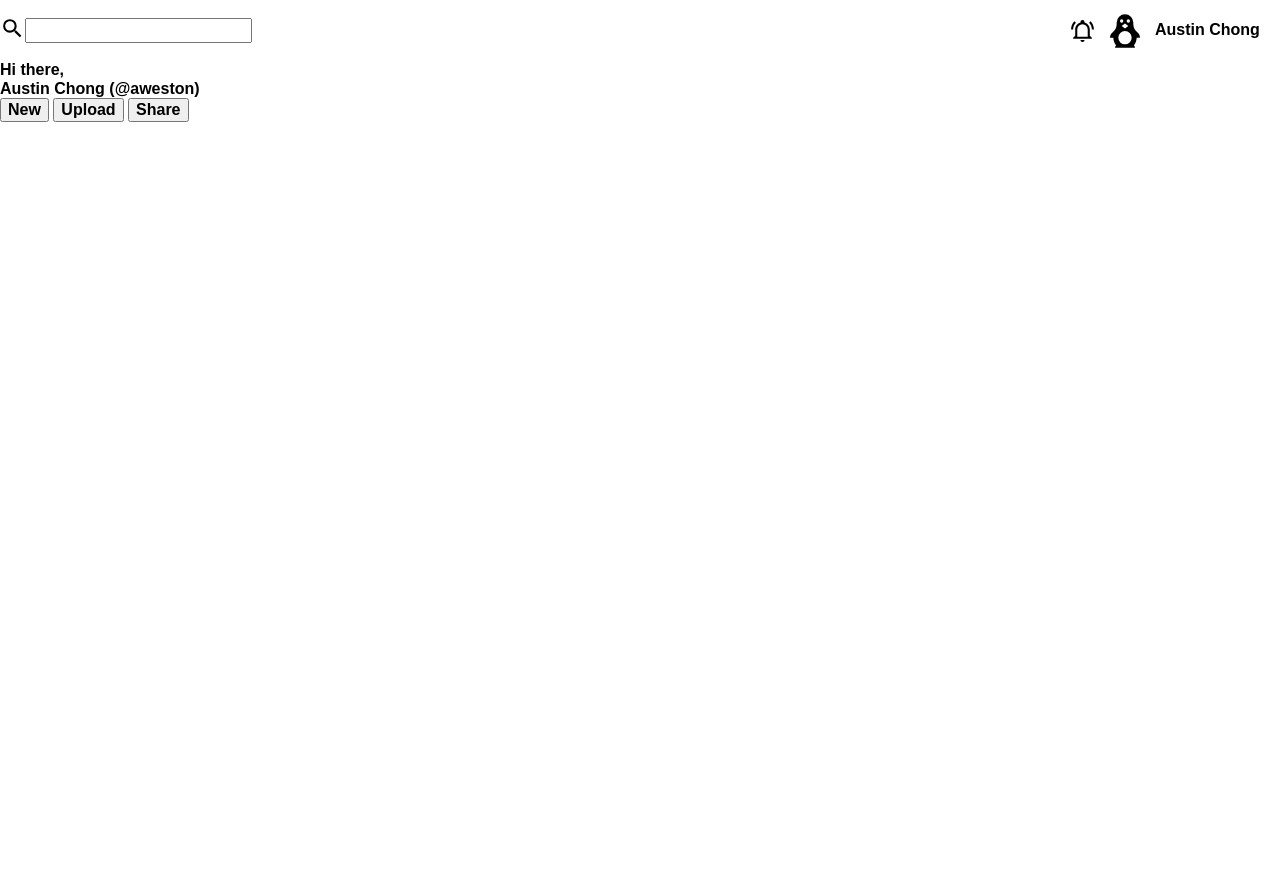
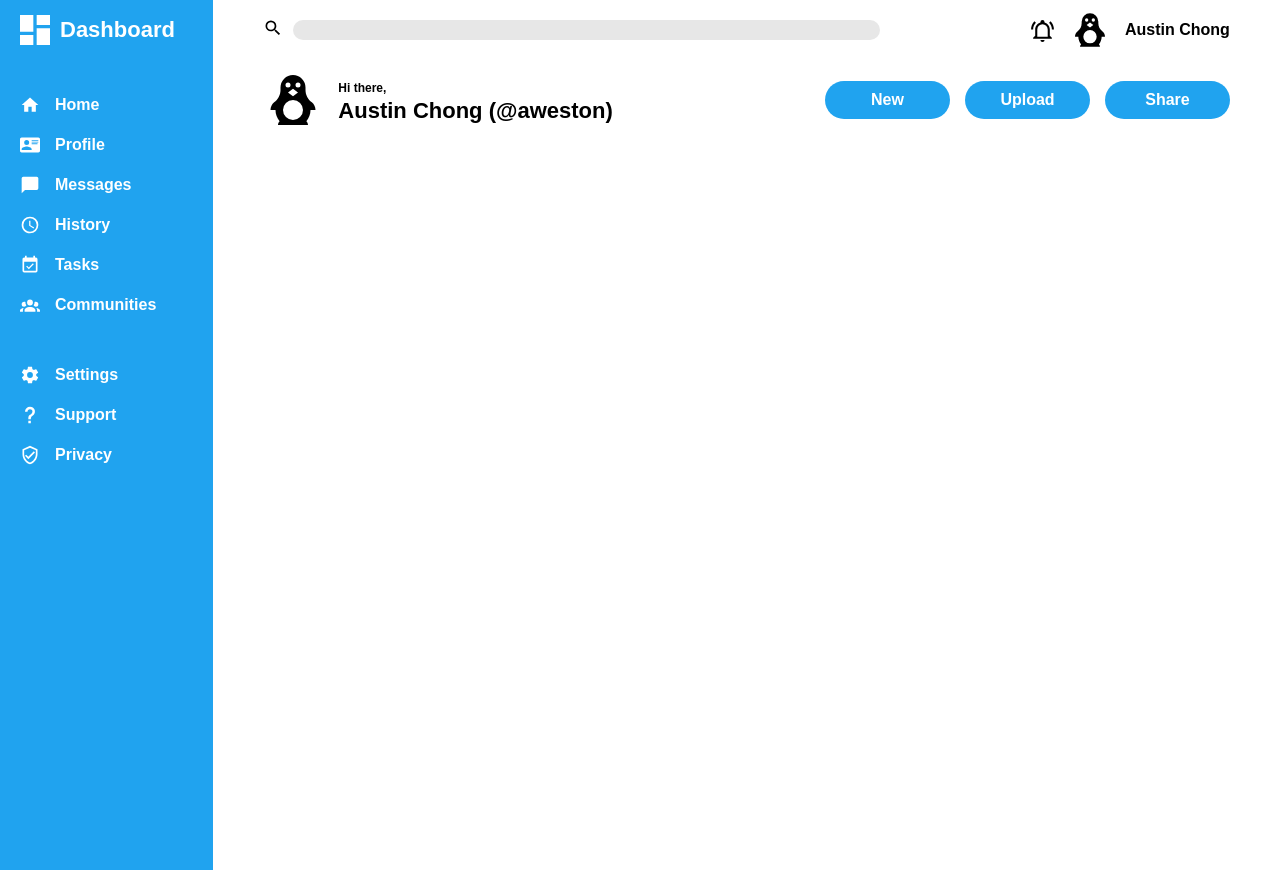
Before and after one commit to austinchong01/dashboard, a plain HTML site: page index.html in a window 1280 px wide. Before the commit the page ends 800 px from the top, so only its background shows below. Drawn offline with Linux system fonts and the light colour scheme.

Commit message:
Finish Header and Sidebar
Finished using grid for header and sidebar.

```diff
--- a/index.html
+++ b/index.html
@@ -11,7 +11,7 @@
     <header>
         <div class="top">
             <div class="search">
-                <label for="search"><img src="images/magnify.svg" alt="magnifying-glass"></label>
+                <label for="search"><img src="images/magnify.svg" alt="magnifying_glass"></label>
                 <input type="text" name="search" id="search">
             </div>
             <div class="right">
@@ -22,10 +22,10 @@
         </div>
 
         <div class="bottom">
-            <!-- <img src="" alt="icon"> -->
+            <img src="images/penguin.svg" alt="icon">
             <div>
-                <div>Hi there,</div>
-                <div>Austin Chong (@aweston)</div>
+                <div class="greeting">Hi there,</div>
+                <div class="tag">Austin Chong (@aweston)</div>
             </div>
             <button>New</button>
             <button>Upload</button>
@@ -34,7 +34,52 @@
     </header>
 
     <div class="sidebar">
+        <div class="dashboard">
+            <img src="images/view-dashboard.svg" alt="dashboard">
+            <span>Dashboard</span>
+        </div>
 
+        <div class="categories">
+            <div>
+                <img src="images/home.svg" alt="home">
+                <span>Home</span>
+            </div>
+            <div>
+                <img src="images/card-account-details.svg" alt="profile">
+                <span>Profile</span>
+            </div>
+            <div>
+                <img src="images/message.svg" alt="message">
+                <span>Messages</span>
+            </div>
+            <div>
+                <img src="images/clock-outline.svg" alt="history">
+                <span>History</span>
+            </div>
+            <div>
+                <img src="images/calendar-check.svg" alt="tasks">
+                <span>Tasks</span>
+            </div>
+            <div>
+                <img src="images/account-group.svg" alt="communities">
+                <span>Communities</span>
+            </div>
+        </div>
+
+        <div class="help">
+            <div>
+                <img src="images/cog.svg" alt="settings">
+                <span>Settings</span>
+            </div>
+            <div>
+                <img src="images/help.svg" alt="support">
+                <span>Support</span>
+            </div>
+            <div>
+                <img src="images/shield-check-outline.svg" alt="privacy">
+                <span>Privacy</span>
+            </div>
+        </div>
     </div>
 
     <main>
--- a/style.css
+++ b/style.css
@@ -4,30 +4,52 @@
     font-weight: 700;
 }
 
+body {
+    display: grid;
+    grid-template-columns: 1fr 5fr;
+    grid-template-rows: 1fr 5fr;
+}
+
+/*
+Header Block
+*/
 header {
+    grid-column: 2 / 3;
     display: grid;
     grid-template-rows: 1fr 1fr;
+    gap: 10px;
+    padding: 0px 50px 15px 50px;
 }
 
+/* search and profile icons */
 .top {
-    display: flex;
-    justify-content: space-between;
+    display: grid;
+    grid-template-columns: minmax(100px, 1000px) 200px;
+    gap: 150px;
 }
 .search {
     display: grid;
     grid-template-columns: 25px 1fr;
     align-items: center;
+    gap: 5px;
 }
+.search > input{
+    border-radius: 10px;
+    border-style: none;
+    background-color: #e7e7e7;
+}
+/* search icon */
 label img {
-    width: 25px;
-    height: 25px;
+    width: 20px;
+    height: 20px;
 }
 
+/* profile */
 .top .right {
     display: grid;
     grid-template-columns: 25px 40px 125px;
     align-items: center;
-    gap: 10px;
+    gap: 15px;
 }
 .right > img[src="images/bell-ring-outline.svg"]{
     width: 25px;
@@ -35,3 +57,91 @@ label img {
 .right > img[src="images/penguin.svg"]{
     width: 40px;
 }
+
+/* bottom of header */
+.bottom {
+    display: grid;
+    grid-template-columns: 60px minmax(300px, 1fr) repeat(3, 125px);
+    align-items: center;
+    gap: 15px;
+}
+.bottom > img[src="images/penguin.svg"]{
+    width: 60px;
+}
+
+.bottom > div {
+    display: grid;
+    grid-template-rows: 10px 10px;
+    gap: 12px;
+    align-items: center;
+}
+.bottom > div > .greeting {
+    font-size: 12px;
+}
+.bottom > div > .tag {
+    font-size: 22px;
+}
+.bottom button {
+    color: white;
+    border-radius: 20px;
+    border-style: none;
+    padding: 10px 30px;
+    background-color: #20a3ef;
+}
+
+/*
+Sidebar
+*/
+.sidebar {
+    grid-row: 1 / 3;
+
+    color: white;
+    background-color: #20a3ef;
+
+    display: grid;
+    grid-template-rows: 50px 240px 120px;
+    grid-template-columns: 1fr;
+    gap: 30px;
+
+    padding: 5px 15px;
+}
+
+.sidebar .categories {
+    display: grid;
+    grid-template-rows: repeat(6, 40px);
+    padding-left: 5px;
+}
+
+.sidebar .help {
+    display: grid;
+    grid-template-rows: repeat(3, 40px);
+    padding-left: 5px;
+}
+
+/* each category link */
+.sidebar > div > div{
+    display: grid;
+    grid-template-columns: 20px 1fr;
+    gap: 15px;
+    align-items: center;
+}
+
+/* dashboard link*/
+.sidebar .dashboard{
+    display: grid;
+    grid-template-columns: 40px 1fr;
+    gap: 5px;
+    align-items: center;
+}
+.sidebar .dashboard span {
+    font-size: 22px;
+}
+
+.sidebar img {
+    width: 20px;
+    filter: invert(100%) sepia(0%) saturate(2%) hue-rotate(24deg) brightness(105%) contrast(100%);
+}
+
+.sidebar > div > img[src="images/view-dashboard.svg"] {
+    width: 40px;
+}
```
Also changed, not shown: images/account-group.svg (added), images/calendar-check.svg (added), images/card-account-details.svg (added), images/clock-outline.svg (added), images/cog.svg (added), images/help.svg (added), images/home.svg (added), images/message.svg (added), images/shield-check-outline.svg (added), images/view-dashboard.svg (added).
